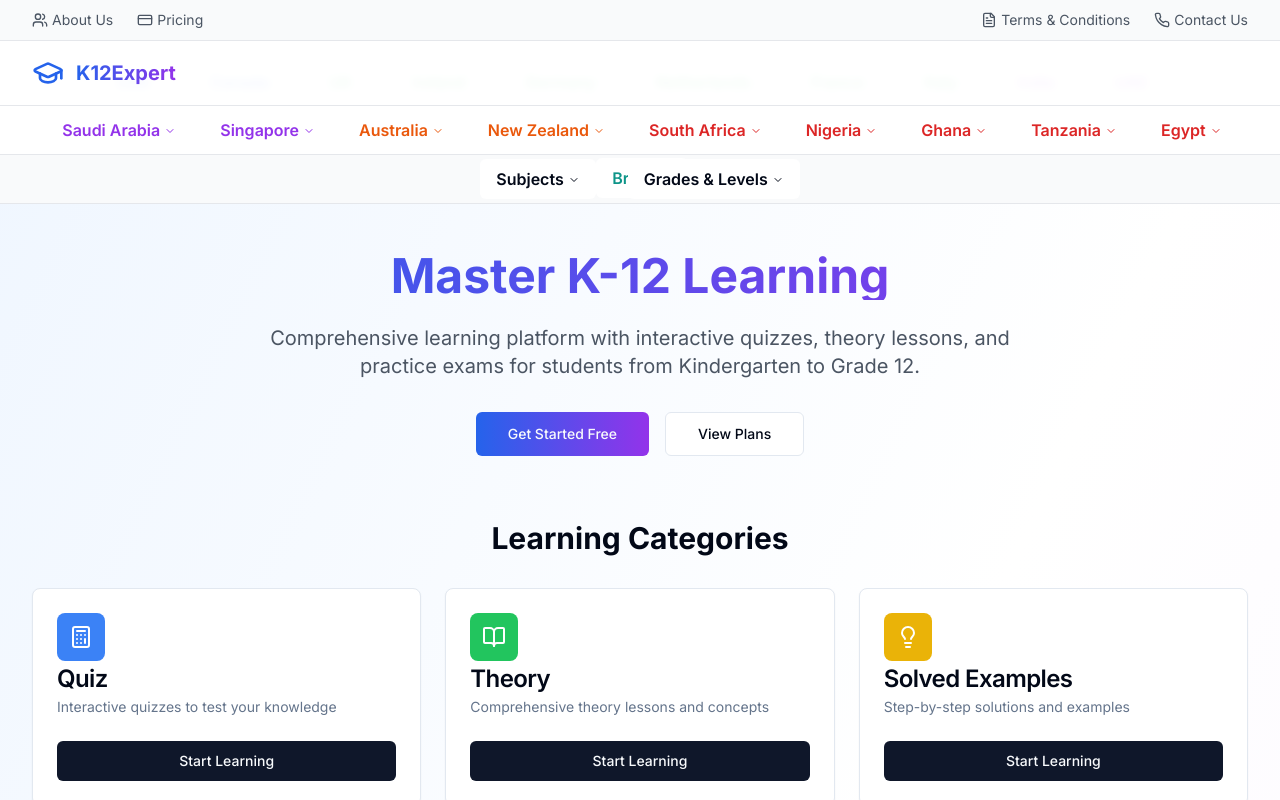
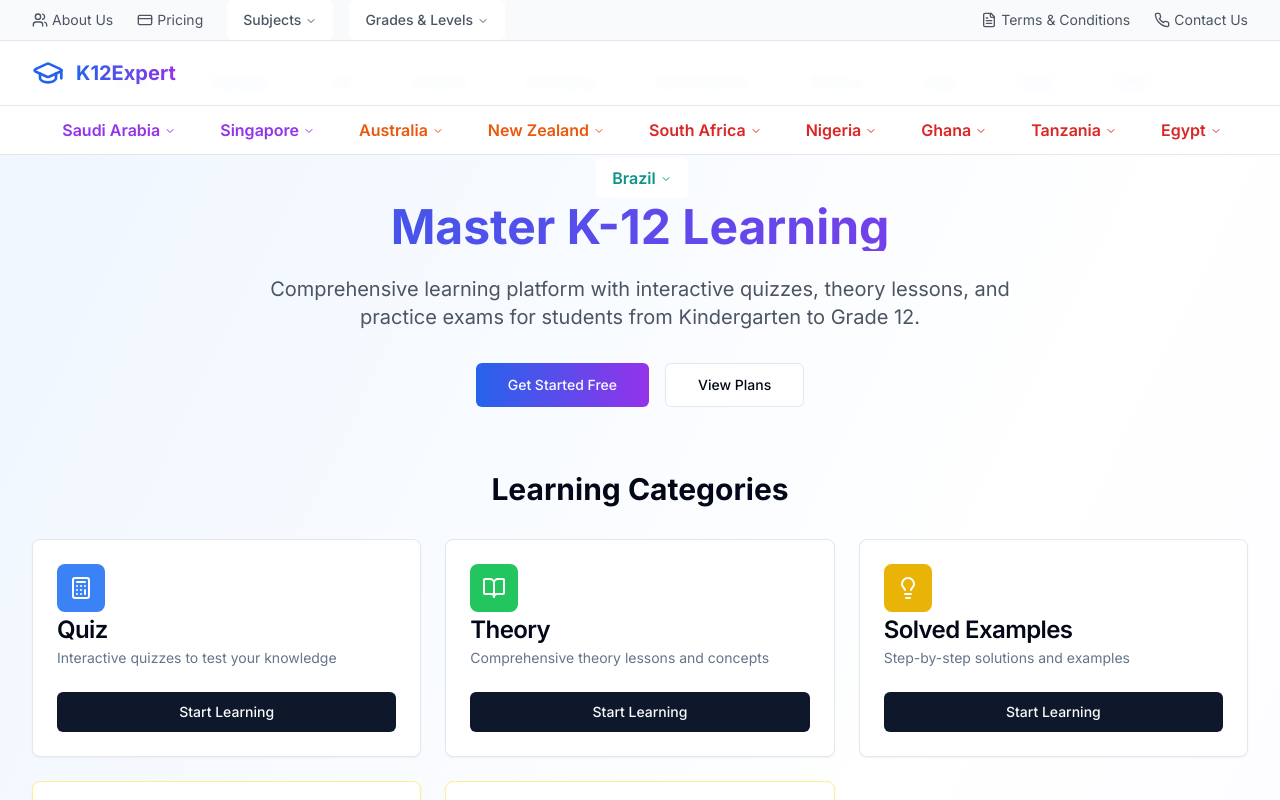
Before and after one commit to shashwatkumar9/global-kid-learn, a React (Vite) app: page / in a window 1280 px wide. Shown: the top 800 px of the page. Built offline with nearby package versions, Linux system fonts and the light colour scheme.

Commit message:
Move Subjects and Grades to top bar
Reverted the Subjects & Grades menu back to the top navigation bar, integrating it alongside the Countries & Curriculums menu.

```diff
--- a/src/components/home/Header.tsx
+++ b/src/components/home/Header.tsx
@@ -41,6 +41,7 @@ export const Header = ({ user, profile, onDashboardNavigation }: HeaderProps) =>
                 <CreditCard className="w-4 h-4" />
                 <span>Pricing</span>
               </a>
+              <SubjectsGradesMenu />
             </div>
             <div className="flex items-center space-x-6">
               <a href="/terms" className="text-gray-600 hover:text-blue-600 flex items-center space-x-1">
@@ -105,15 +106,6 @@ export const Header = ({ user, profile, onDashboardNavigation }: HeaderProps) =>
           </div>
         </div>
       </div>
-
-      {/* Subjects & Grades Menu Bar */}
-      <div className="bg-gray-50 border-b border-gray-200">
-        <div className="max-w-7xl mx-auto px-4 sm:px-6 lg:px-8">
-          <div className="flex justify-center items-center h-12">
-            <SubjectsGradesMenu />
-          </div>
-        </div>
-      </div>
     </div>
   );
 };
--- a/src/components/home/SubjectsGradesMenu.tsx
+++ b/src/components/home/SubjectsGradesMenu.tsx
@@ -76,11 +76,11 @@ ListItem.displayName = "ListItem";
 
 export const SubjectsGradesMenu = () => {
   return (
-    <div className="flex space-x-8">
+    <div className="flex space-x-4">
       <NavigationMenu>
         <NavigationMenuList>
           <NavigationMenuItem>
-            <NavigationMenuTrigger className="text-base font-semibold">Subjects</NavigationMenuTrigger>
+            <NavigationMenuTrigger className="text-sm text-gray-600 hover:text-blue-600 font-medium">Subjects</NavigationMenuTrigger>
             <NavigationMenuContent>
               <div className="w-[800px] p-6">
                 <div className="grid grid-cols-3 gap-6">
@@ -113,7 +113,7 @@ export const SubjectsGradesMenu = () => {
       <NavigationMenu>
         <NavigationMenuList>
           <NavigationMenuItem>
-            <NavigationMenuTrigger className="text-base font-semibold">Grades & Levels</NavigationMenuTrigger>
+            <NavigationMenuTrigger className="text-sm text-gray-600 hover:text-blue-600 font-medium">Grades & Levels</NavigationMenuTrigger>
             <NavigationMenuContent>
               <div className="w-[600px] p-6">
                 <div className="grid grid-cols-2 gap-4">
```
